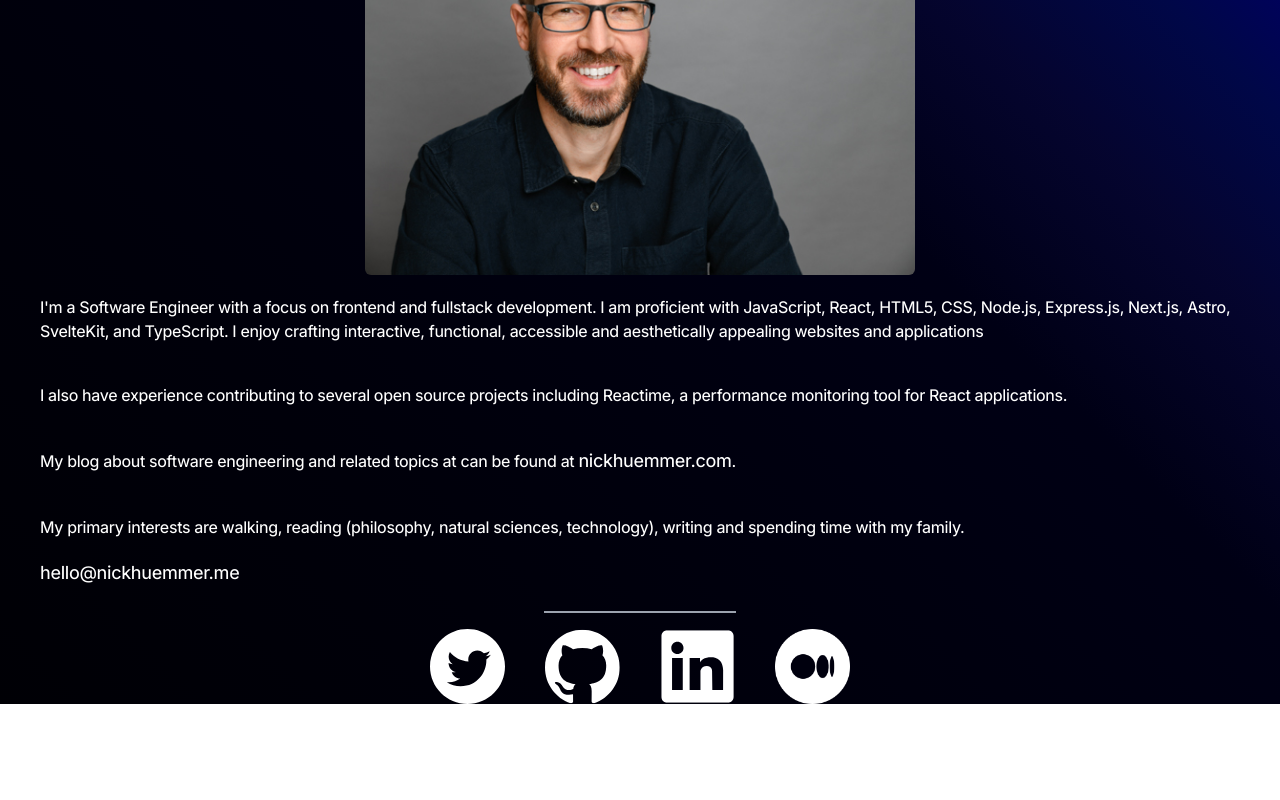
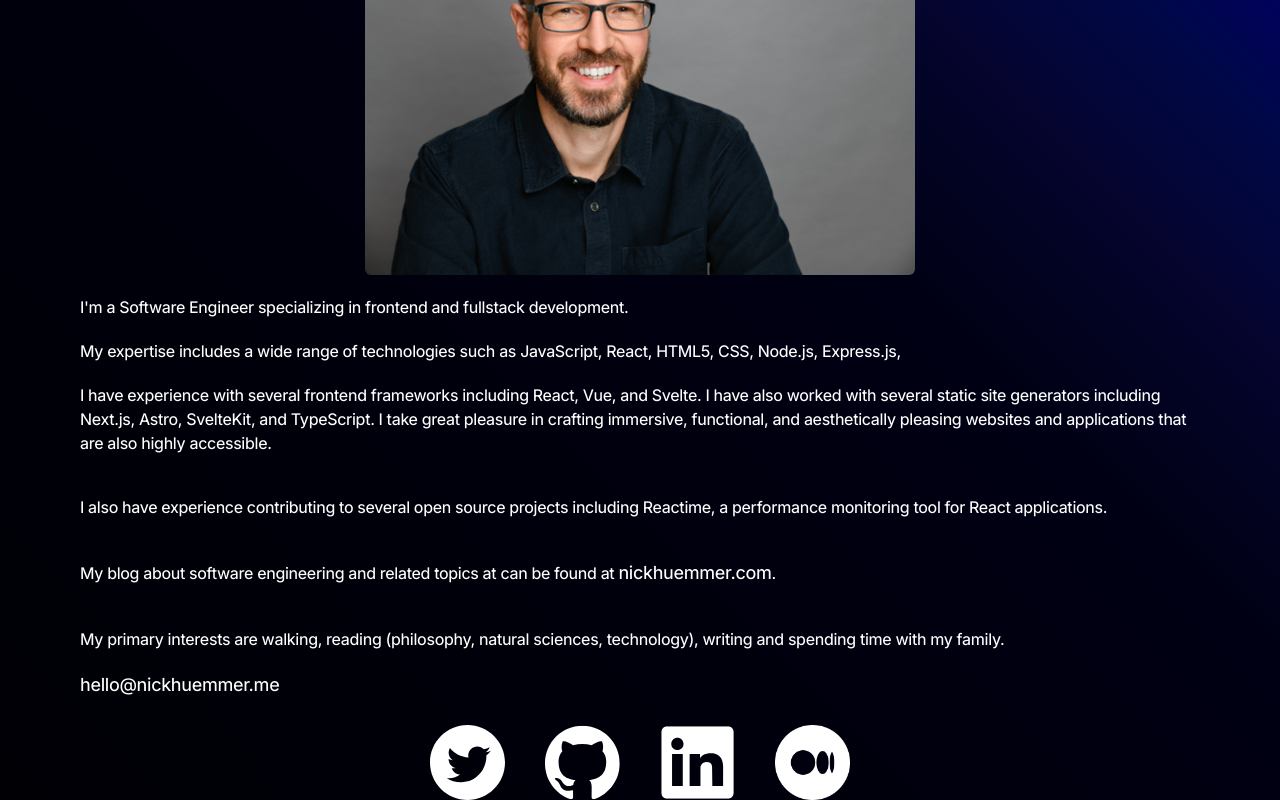
Before and after one commit to ElDuke717/personal-landing, a Next.js app: page / in a window 1280 px wide. Shown: the part 380-1180 px from the top of the page. Before the commit the page ends 1084 px from the top, so only its background shows below. Built offline with nearby package versions, Linux system fonts and the light colour scheme.

Commit message:
make some styling changes

```diff
--- a/src/app/page.tsx
+++ b/src/app/page.tsx
@@ -17,10 +17,11 @@ export default function Home() {
         priority
         className="next-image rounded-md"
       />
-      <div className="flex flex-col items-left justify-center mx-10">
+      <div className="flex flex-col items-left justify-center mx-20">
       <p className='my-5'>
-        I&#39;m a Software Engineer with a focus on frontend and fullstack development.
-        I am proficient with JavaScript, React, HTML5, CSS, Node.js, Express.js, Next.js, Astro, SvelteKit, and TypeScript.  I enjoy crafting interactive, functional, accessible and aesthetically appealing websites and applications</p>
+        I&#39;m a Software Engineer specializing in frontend and fullstack development. </p>
+        My expertise includes a wide range of technologies such as JavaScript, React, HTML5, CSS, Node.js, Express.js,
+        <p className='my-5'>I have experience with several frontend frameworks including React, Vue, and Svelte. I have also worked with several static site generators including Next.js, Astro, SvelteKit, and TypeScript. I take great pleasure in crafting immersive, functional, and aesthetically pleasing websites and applications that are also highly accessible.</p>
         <p className='my-5'>I also have experience contributing to several open source projects including Reactime, a performance monitoring tool for React applications.
         </p>
         <p className='my-5'>
@@ -32,7 +33,9 @@ export default function Home() {
       <a className="text-lg font-semibold"href="mailto:hello@nickhuemmer.me">hello@nickhuemmer.me</a>
       </div>
       <br />
-      <hr className="w-48 border-t-2 border-gray-400 mb-4" />
+      <div className="w-100 h-px bg-white"></div>
+
+      <hr className="w-100 h-px bg-gray " />
       <div className="logos flex flex-row items-center justify-center space-x-4">
     <div className='logo-div social flex flex-row items-center justify-center'>
 
```
Lines whose indentation alone changed are shown as unchanged.
